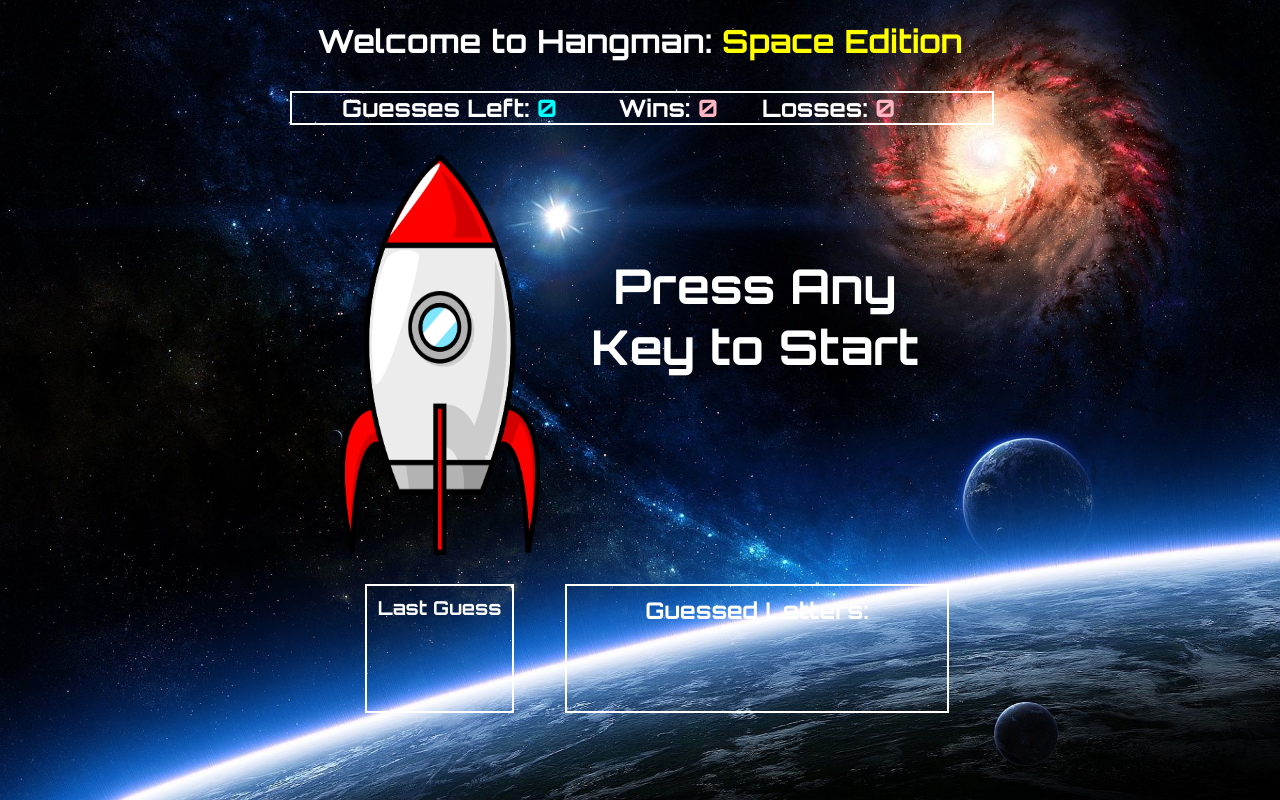
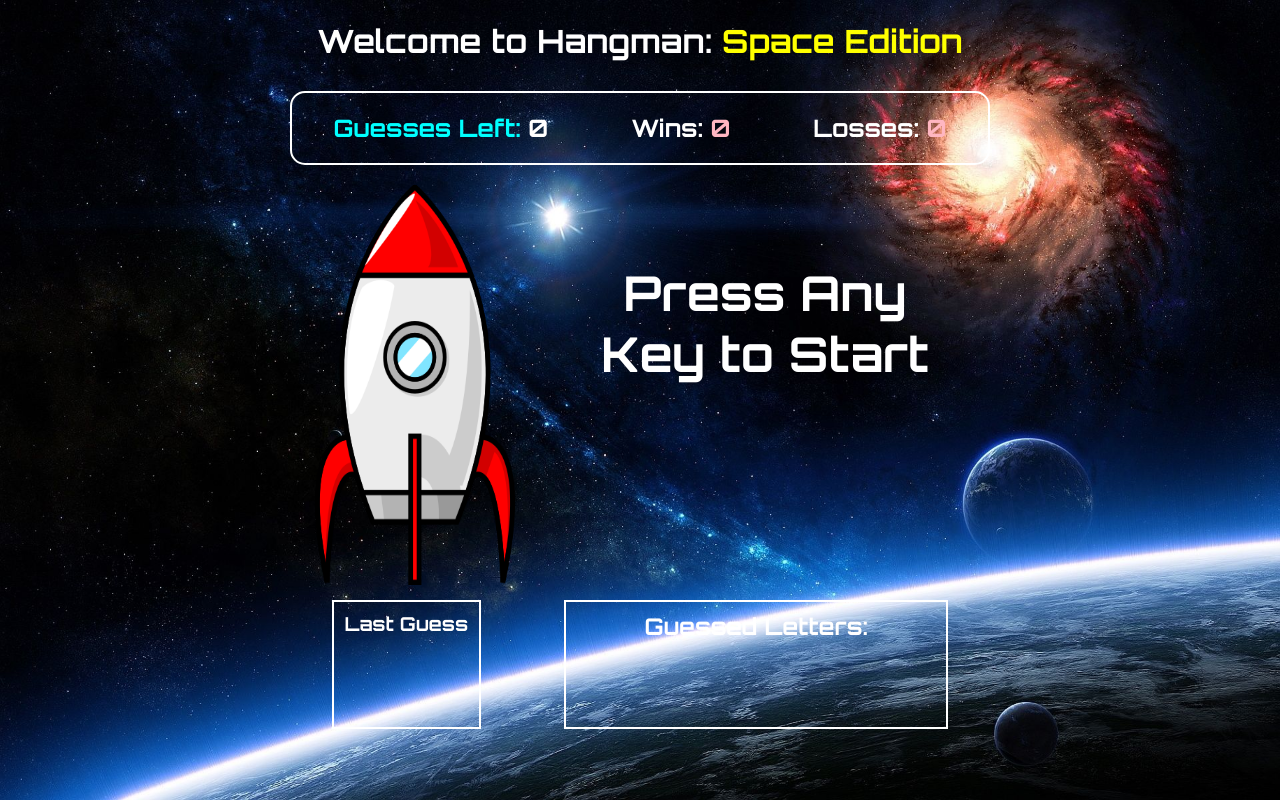
Before and after one commit to ConditionsChange/Hangman-Game, a plain HTML site: page index.html in a window 1280 px wide. Drawn offline with Linux system fonts and the light colour scheme.

Commit message:
refactor part 1

```diff
--- a/assets/css/style.css
+++ b/assets/css/style.css
@@ -9,12 +9,11 @@ body {
 }
 
 .wrapper{
-	/*border: 2px solid red;*/
 	width: 700px;
 	margin: 20px auto 0px;
 }
 
-/*-------------------------Title--------------------------*/
+/*-----------------Title Layer-------------------*/
 
 h1{
 	text-align:center;
@@ -24,137 +23,96 @@ h1{
 	color: yellow;
 }
 
+/*-----------------Stats Layer-------------------*/
 
-/*------------First Row: Guesses Left | Wins | Losses--------------*/
-
-#first-row-box{
+#stats{
 	border: 2px solid white;
+	border-radius: 15px;
 	width:100%;
 	margin:30px 0px 10px 0px;
 	padding:0px;
+	display: flex;
+	justify-content: space-around;
+	box-sizing: border-box;
 }
 
 
-		.first-row{
-			display:inline-block;
-			/*border: 1px solid white;*/
-			margin:0px;
-			padding:0px;
-		}
-
-		#guesses-left{
-			position: relative;
-			left: 50px;
-			width: 220px;
-		}
-
-				#guesses_left{
+#guesses-left-title{
 	color: #00FFFF ;
 }
 
 
-		#wins-losses{
-			text-align:center;
-			width: 460px;
-			position:relative;
-			left: 10px;
-
-		}
-
-
-				#wins, #losses{
+#wins-counter, #losses-counter{
 	color: #FFB6C1;
 }
 
 
-/*----------------Second Row-------------------*/
+/*-----------------Game Space Layer-------------------*/
 
-.second-row-box{
-	display:inline-block;
-	/*border: 3px solid green;*/
+.game-space{
+	display:flex;
+	justify-content: space-around;
+	align-items: center;
 	width:100%;
 	margin:0px;
 	padding:0px;
 	margin-top:20px;
 }
 
-	.second-row-box-1{
-		float:left;
+
+#rocketpic{
 	width: 200px;
-		height: 400px ;
-		position:relative;
-		left:30px;
-
+	height: 400px;
 }
 
 
-			#rocketpic{
-				display:inline-block;
-				/*border: 2px solid blue;*/
-				width: 200px;
-				height: 400px ;
-				margin: 0 10px 0 20px;
-			}
-
-
-	.second-row-box-2{
-		float:right;
-		text-align:center;
-		position:relative;
-		right:35px;
+.guessed-word-container{
 	width: 400px;
 	height: 400px;
-		/*border: 1px solid white;*/
 	margin:0;
 	padding:0;
-
+	display: flex;
+	flex-direction: column;
+	justify-content: space-around;
 }
 
 #target_word{
-				position: absolute;
-				top: 100px;
+	position: relative;
+	top: 20px;
 	width: 400px;
-				/*border: 2px solid white;*/
-				display:block;
 	text-align:center;
 	font-size: 3em;
 }
 
 #status{
-				position:absolute;
-				bottom:100px;
 	width:400px;
 	font-size:1.3em;
-				display:block;
 	text-align:center;
-				/*border: 2px solid white;*/
+	height: 50px;
 }
 
 
 /*----------------Third Row-------------------*/
 
-.third-row-box{
-	display:inline-block;
+.letter-history{
+	display:flex;
+	justify-content: space-around;
 	margin-top: 15px;
 	/*border: 2px solid white;*/
 	width: 100%;
 	padding: 0;
 }
 
-	.third-row-box-1{
+	.last-guess-container{
  		display:inline-block;
 		text-align:center;
-		float:left;
-		position:relative;
-		left: 75px;
-		top:10px;
 		border: 2px solid white;
 		margin: 0px;
 		padding: 0;
 		width: 145px;
 		height: 125px;
 	}
-			.lg{
+			.help-text{
 				position:relative;
 				top:10px;
 				padding:0;
@@ -170,13 +128,9 @@ h1{
 				font-size:4em;
 			}
 
-	.third-row-box-2{
+	.guessed-letters-container{
 		display:inline-block;
 		border: 2px solid white;
-		float:right;
-		position:relative;
-		top: 10px;
-		right: 41px;
 		margin: 0;
 		padding: 0;
 		width: 380px;
--- a/index.html
+++ b/index.html
@@ -3,46 +3,50 @@
 <head>
 	<meta charset="UTF-8">
 	<title>Hangman: Space Edition</title>
-	<script src="assets/javascript/game.js"></script>
-	<link href="https://fonts.googleapis.com/css?family=Luckiest+Guy|Orbitron:700" rel="stylesheet">
-	<link rel="stylesheet" type="text/css" href="assets/css/reset.css">
-	<link rel="stylesheet" type="text/css" href="assets/css/style.css">
-	<link rel="icon" href="assets/images/favcon.png">
+	<link rel="icon" href="assets/images/favicon.png"> <!--facivon-->
+	<link href="https://fonts.googleapis.com/css?family=Luckiest+Guy|Orbitron:700" rel="stylesheet">  <!--google fonts-->
+	<link rel="stylesheet" type="text/css" href="assets/css/style.css"> <!--custom css-->
+	<script src="assets/javascript/game.js"></script> <!--game logic-->
 </head>
 <body>
 	<div class="wrapper">
+
+
+		<!--Title Layer-->
 		<h1>Welcome to Hangman: <span id="space-edition">Space Edition</span></h1>
 
-
-		<div id="first-row-box"> <!-- Guesses left | Win | Losses -->
-			<h2 class="first-row" id="guesses-left" >Guesses Left: <span id="guesses_left">0</span></h2>
-			<h2 class="first-row" id="wins-losses">Wins: <span id="wins">0</span>&nbsp;&nbsp;&nbsp;&nbsp;&nbsp;&nbsp;Losses: <span id="losses">0</span></h2>
+		<!-- Stats Layer showing guesses left, wins, and losses-->
+		<div id="stats"> <!-- Guesses left | Win | Losses -->
+			<h2 class="first-row" id="guesses-left-title" >Guesses Left: <span id="guesses_left">0</span></h2>
+			<h2 class="first-row" id="wins">Wins: <span id="wins-counter">0</span></h2>
+			<h2 class="first-row" id="losses">Losses: <span id="losses-counter">0</span></h2>
 		</div>
 
-
-		<div class="second-row-box">
-				<div class="second-row-box-1">
-					<img id="rocketpic" src="assets/images/space-ship.jpg" alt="Rocket Pic"/>
-				</div>
-				<div class="second-row-box-2">
+		<!-- Middle Layer with spaceship and word to be guessed-->
+		<div class="game-space">
+				<img id="rocketpic" src="assets/images/space-ship.jpg" alt="Rocket Pic"/>
+				<div class="guessed-word-container">
 					<span id="target_word">Press Any Key to Start</span>
 					<span id="status"></span>
 				</div>
 		</div>
 
 
-		<div class="third-row-box">
-			<div class="third-row-box-1">
-				<p class="lg">Last Guess</p>
+		<!-- Bottom layer with last guessed letter and previously guessed letter-->
+		<div class="letter-history">
+			<div class="last-guess-container">
+				<p class="help-text">Last Guess</p>
 				<span id="last_letter"></span>
 			</div>
-			<div class="third-row-box-2">
-				<p class="lg">Guessed Letters:</p><br>
-				<span id="guessed_letters"></span></p>
+			<div class="guessed-letters-container">
+				<p class="help-text">Guessed Letters:</p><br>
+				<span id="guessed_letters"></span>
 			</div>
 		</div>
+
 	</div>
-	<!-- include audio files -->
+
+	<!-- Include audio files -->
 	<audio id="loop" src="assets/music/straight.mp3" loop="loop"></audio>
 	<audio id="correct" src="assets/music/correct.mp3"></audio>
 	<audio id="you_win" src="assets/music/you_win.mp3"></audio>
```
Also changed, not shown: assets/css/reset.css (deleted), assets/images/favicon.png (renamed from assets/images/favcon.png), 1 other file. Lines whose indentation alone changed are shown as unchanged.
